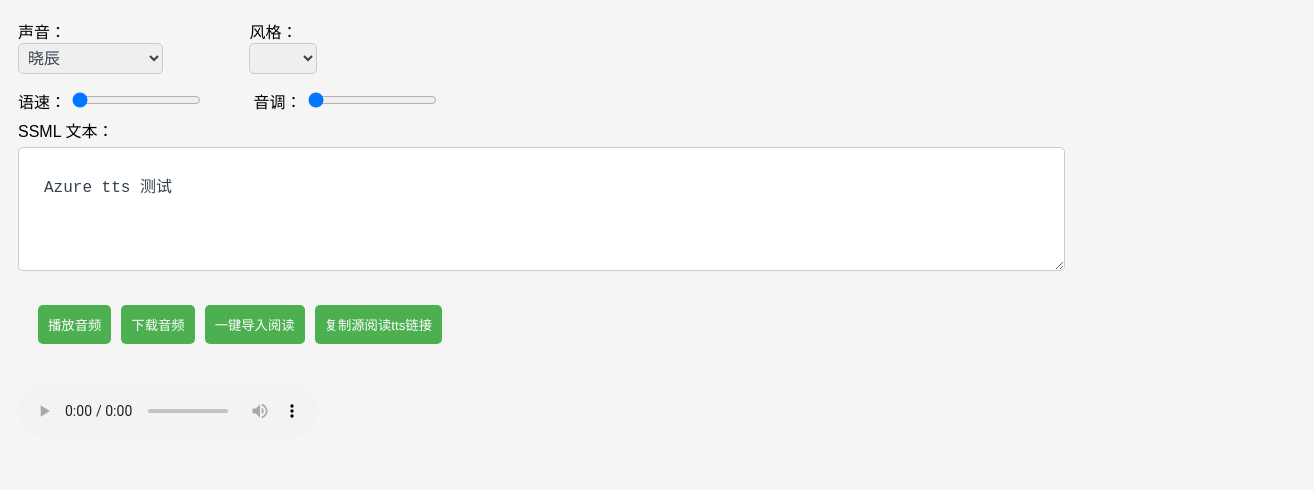
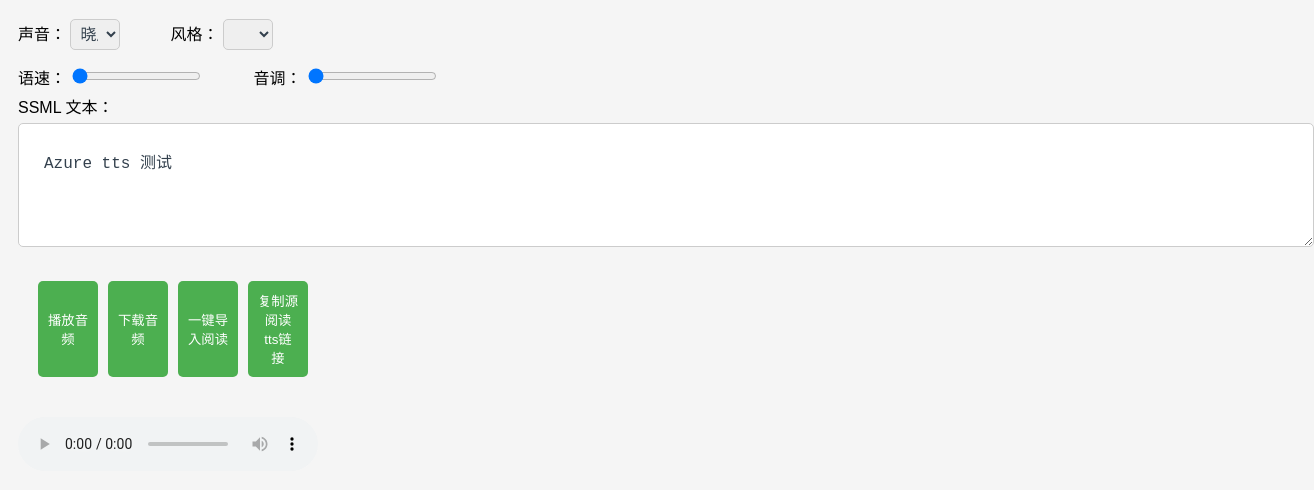
Before and after one commit to alexoyx/index_01, a plain HTML site: page index.html in a window 1280 px wide. Shown: the part 70-560 px from the top of the page, 1314 px wide, since content can reach past the window. Drawn offline with Linux system fonts and the light colour scheme.

Commit message:
Update index.html

```diff
--- a/index.html
+++ b/index.html
@@ -39,7 +39,7 @@
 
 
         select{
-            width: 80%;
+            width: 50PX;
             padding: 5px;
             margin-bottom: 10px;
             border-radius: 5px;
@@ -50,7 +50,7 @@
         }
 
         textarea {
-            width: 80%;
+            width: 100%;
             padding: 25px;
             margin-bottom: 10px;
             border-radius: 5px;
@@ -68,6 +68,7 @@
 
 
         button {
+            width: 60px;
             padding: 10px 20px;
             background-color: #4CAF50;
             color: white;
```
